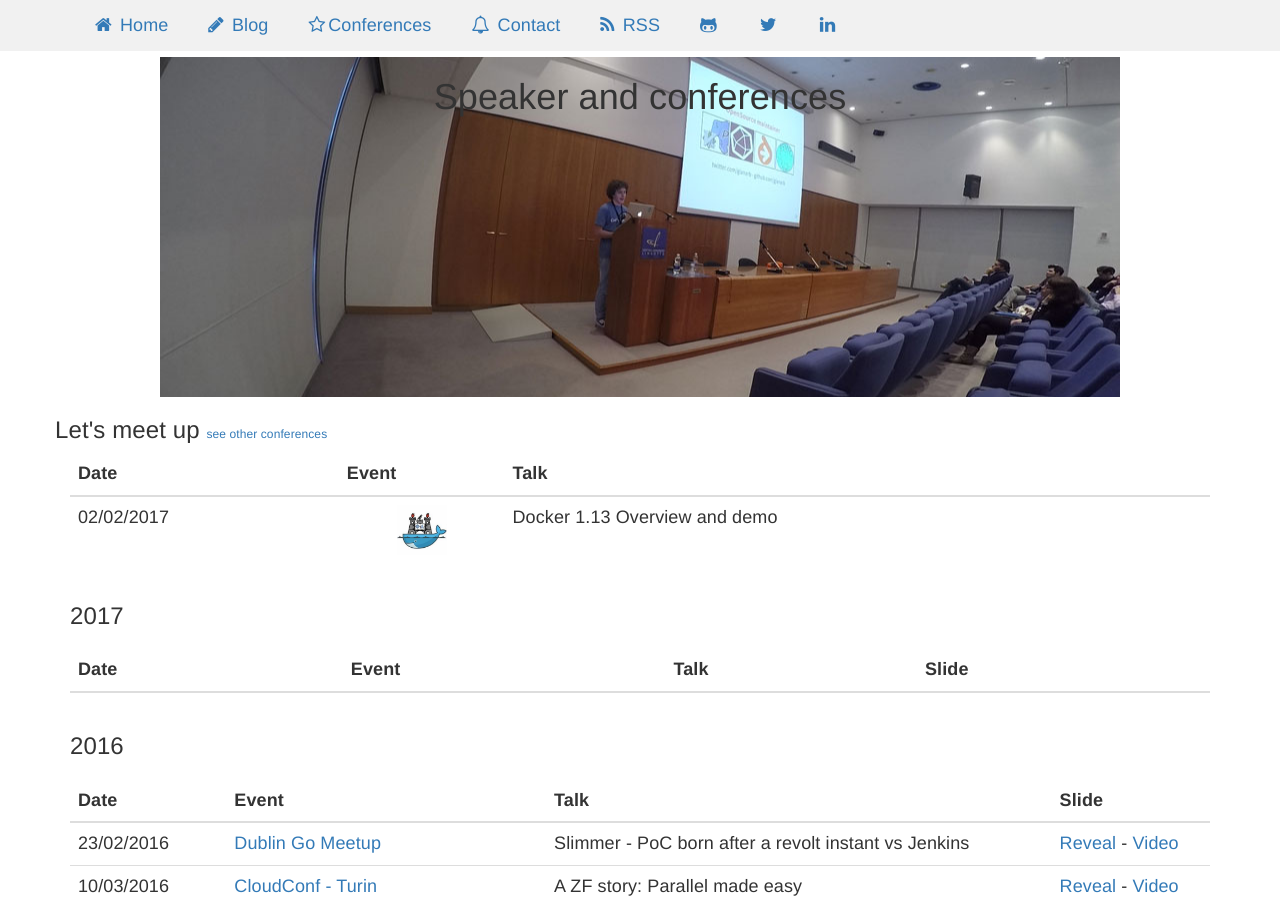
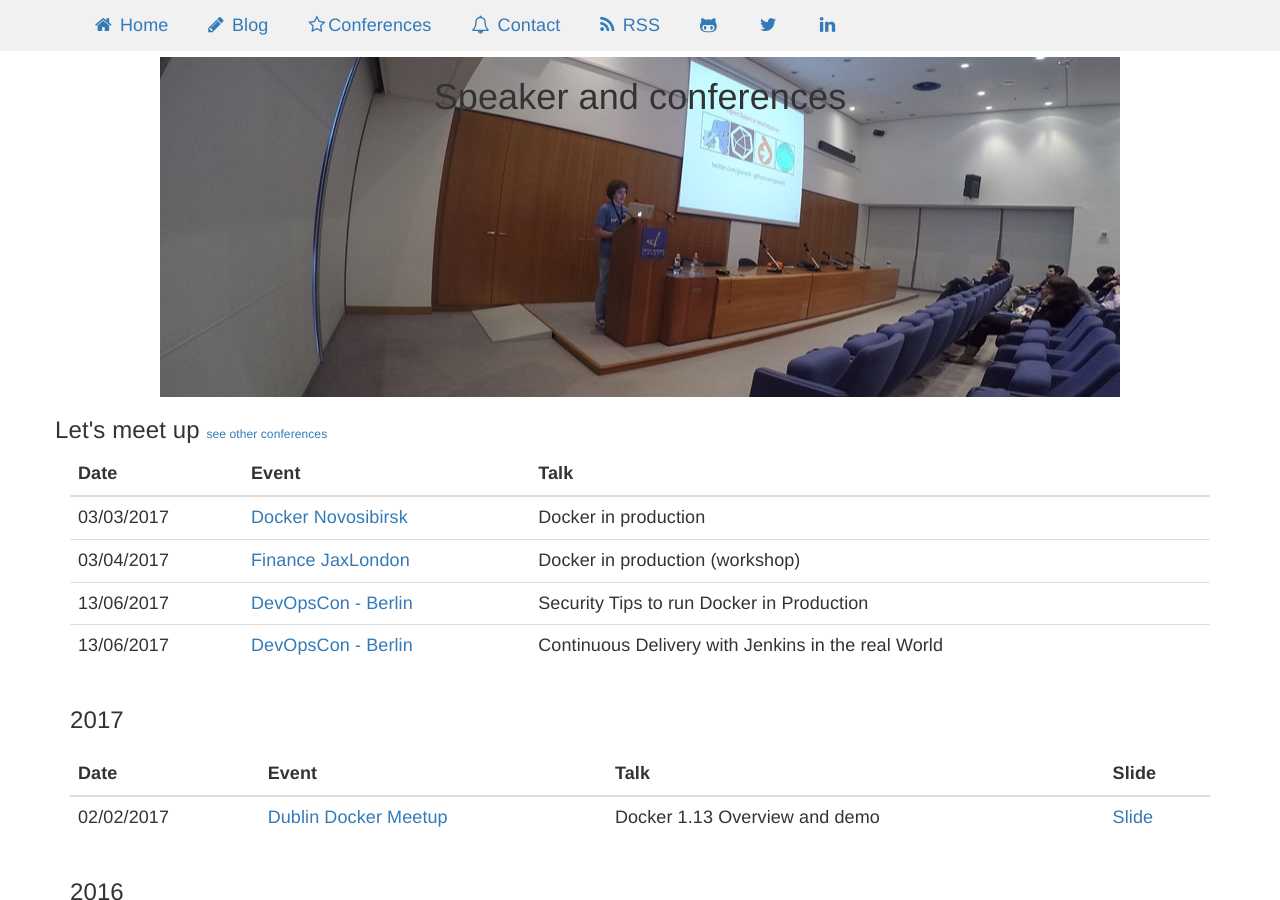
Before and after one commit to gianarb/gianarb.github.com, a Jekyll site: the page built from conferences.html, in a window 1280 px wide and 900 px high. Built offline with Jekyll 4.4.1, drawn with Linux system fonts in a browser that asks for light colours; nearby versions of some CDN libraries.

Commit message:
Update events

```diff
--- a/_includes/next-events.html
+++ b/_includes/next-events.html
@@ -12,11 +12,32 @@
           </thead>
           <tbody>
             <tr>
-              <td>02/02/2017</td>
-              <td><a href="https://www.meetup.com/Docker-Dublin/events/237090052/" target="_blank">
-                <img class="conf img-responsive" src="/img/docker-dublin.jpeg">
+              <td>03/03/2017</td>
+              <td><a href="https://www.meetup.com/Docker-Novosibirsk/events/237386446/" target="_blank">
+                Docker Novosibirsk
               </a></td>
-              <td>Docker 1.13 Overview and demo</td>
+              <td>Docker in production</td>
+            </tr>
+            <tr>
+              <td>03/04/2017</td>
+              <td><a href="https://finance.jaxlondon.com/session/docker-in-production/" target="_blank">
+                Finance JaxLondon
+              </a></td>
+              <td>Docker in production (workshop)</td>
+            </tr>
+            <tr>
+              <td>13/06/2017</td>
+              <td><a href="https://devopsconference.de/session/security-tips-to-run-docker-in-production/" target="_blank">
+                DevOpsCon - Berlin
+              </a></td>
+              <td>Security Tips to run Docker in Production</td>
+            </tr>
+            <tr>
+              <td>13/06/2017</td>
+              <td><a href="https://devopsconference.de/session/continuous-delivery-with-jenkins-in-the-real-world/" target="_blank">
+                DevOpsCon - Berlin
+              </a></td>
+              <td>Continuous Delivery with Jenkins in the real World</td>
             </tr>
           </tbody>
         </table>
--- a/conferences.html
+++ b/conferences.html
@@ -33,6 +33,14 @@
             </tr>
           </thead>
           <tbody>
+            <tr>
+              <td>02/02/2017</td>
+              <td><a href="https://www.meetup.com/Docker-Dublin/events/237090052/" target="_blank">
+                Dublin Docker Meetup
+              </a></td>
+              <td>Docker 1.13 Overview and demo</td>
+              <td><a href="https://www.slideshare.net/GianlucaArbezzano/dockerdublin-meetup-new-in-docker-113" target="_blank">Slide</a></td>
+            </tr>
           </tbody>
       </table>
     </div>
```
